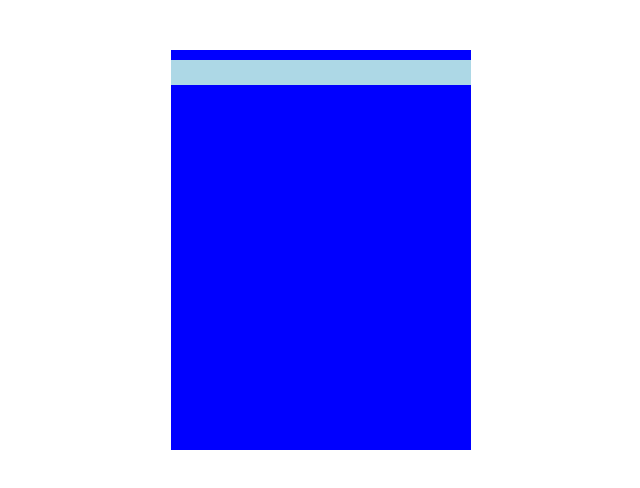
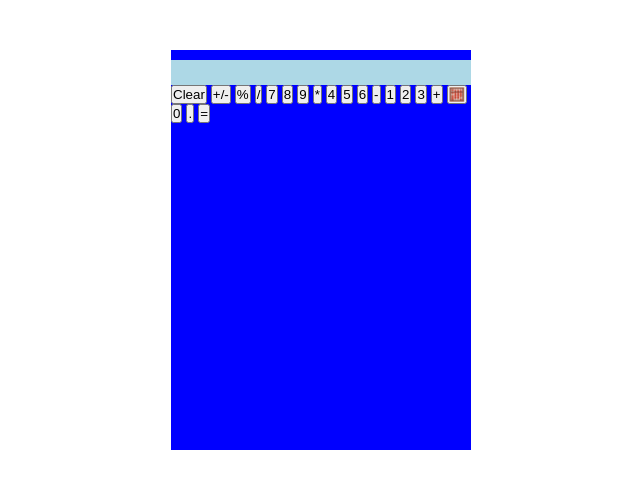
Before and after one commit to robertthurber/calc, a plain HTML site: page index.html in a window 1280 px wide. Shown: the whole page, without its empty margins (319-959 px from the left). Drawn offline with Linux system fonts and the light colour scheme.

Commit message:
added all elements needed for calc

```diff
--- a/index.html
+++ b/index.html
@@ -10,6 +10,28 @@
   <body>
     <div class="calcContainer">
       <div class="output"></div>
+      <div class="button-holder">
+        <button class="button">Clear</button>
+        <button class="button">+/-</button>
+        <button class="button">%</button>
+        <button class="button">/</button>
+        <button class="button">7</button>
+        <button class="button">8</button>
+        <button class="button">9</button>
+        <button class="button">*</button>
+        <button class="button">4</button>
+        <button class="button">5</button>
+        <button class="button">6</button>
+        <button class="button">-</button>
+        <button class="button">1</button>
+        <button class="button">2</button>
+        <button class="button">3</button>
+        <button class="button">+</button>
+        <button class="button">🧮</button>
+        <button class="button">0</button>
+        <button class="button">.</button>
+        <button class="button">=</button>
+      </div>
     </div>
   </body>
 </html>
```
